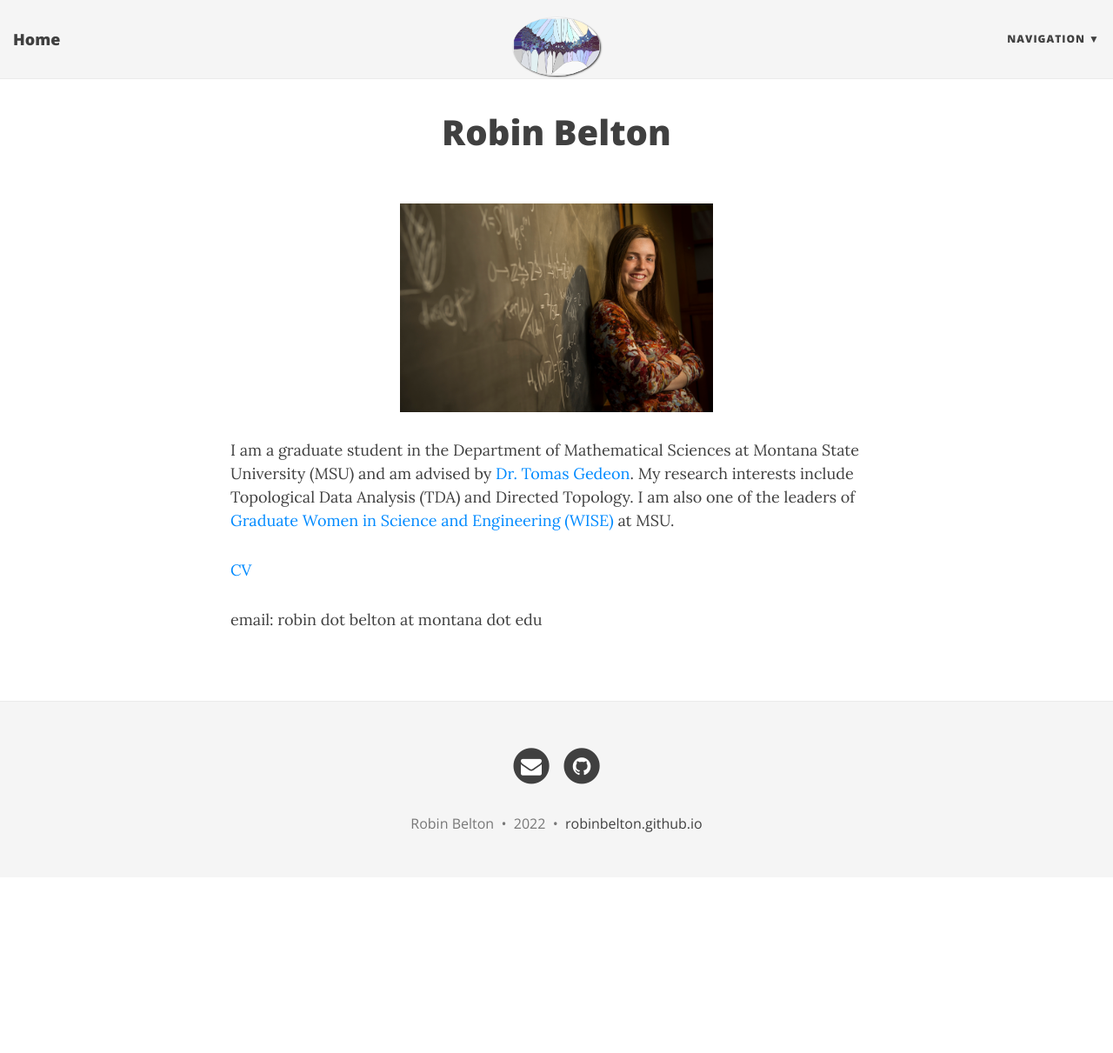
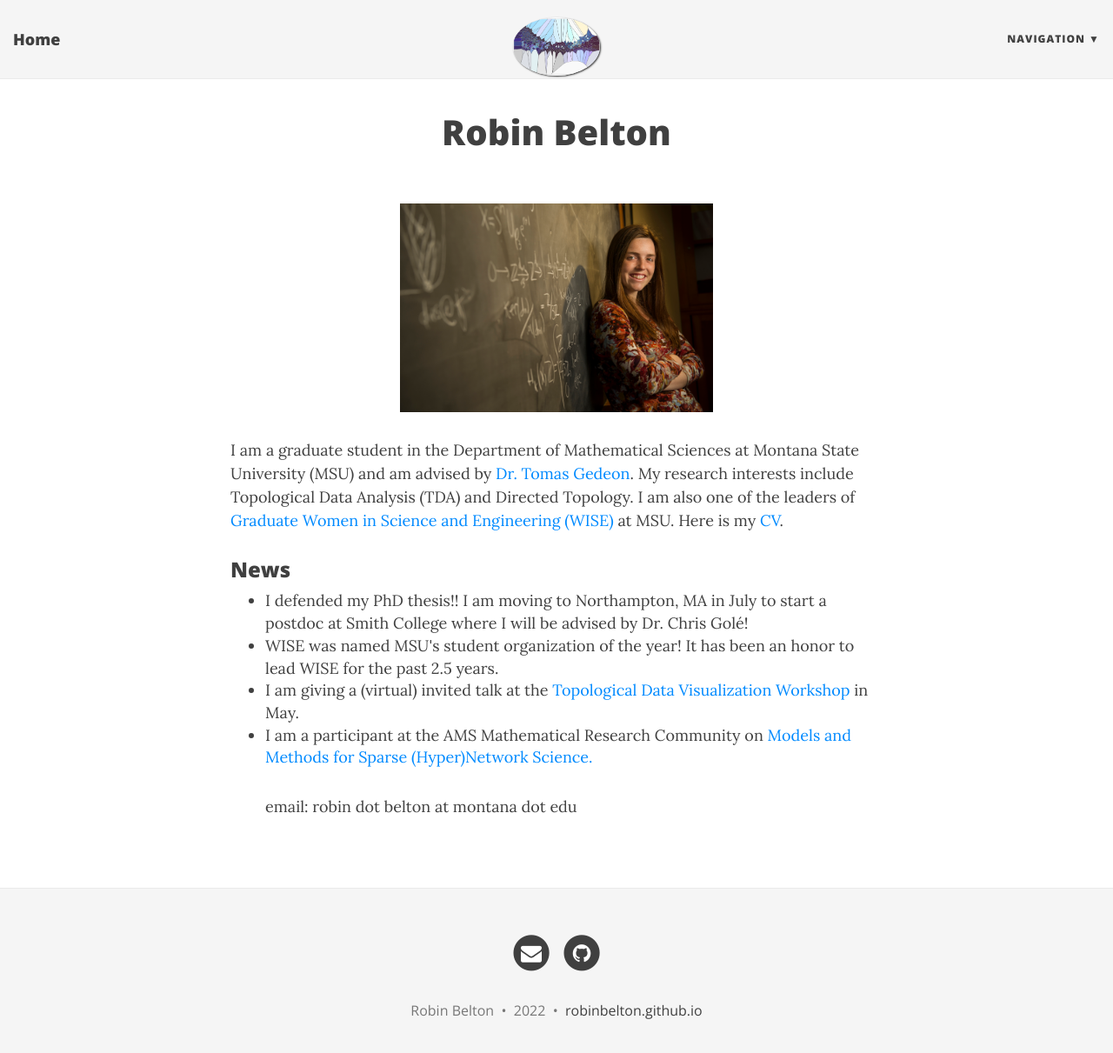
Before and after one commit to robinbelton/robinbelton.github.io, a Jekyll site: the page built from index.html, in a window 1280 px wide and 1224 px high. Shown: the top 1211 px of the window at 87% size. Built offline with Jekyll 4.4.1, drawn with Linux system fonts in a browser that asks for light colours; nearby versions of some CDN libraries; the list of posts is cut into pages by our own code.

Commit message:
Update website

```diff
--- a/index.html
+++ b/index.html
@@ -7,9 +7,16 @@ use-site-title: true
 
 <p style="text-align:center;"><img src="robin.jpg" width = "360" height = "240">
 
-<p>I am a graduate student in the Department of Mathematical Sciences at Montana State University (MSU) and am advised by <a href ="https://math.montana.edu/gedeon/"> Dr. Tomas Gedeon</a>. My research interests include Topological Data Analysis (TDA) and Directed Topology. I am also one of the leaders of <a href="https://www.montana.edu/wise/"> Graduate Women in Science and Engineering (WISE)</a> at MSU.
+<p>I am a graduate student in the Department of Mathematical Sciences at Montana State University (MSU) and am advised by <a href ="https://math.montana.edu/gedeon/"> Dr. Tomas Gedeon</a>. My research interests include Topological Data Analysis (TDA) and Directed Topology. I am also one of the leaders of <a href="https://www.montana.edu/wise/"> Graduate Women in Science and Engineering (WISE)</a> at MSU. Here is my <a href="http://robinbelton.github.io//BeltonCVwebsite.pdf">CV</a>.
 
-
-<p> <a href="http://robinbelton.github.io//BeltonCVwebsite.pdf">CV</a>
+<h3>News</h3>
+<ul>
+    <li> I defended my PhD thesis!! I am moving to Northampton, MA in July to start a postdoc at Smith College where I will be advised by Dr. Chris Gol&eacute;!
+    </li>
+    <li> WISE was named MSU's student organization of the year! It has been an honor to lead WISE for the past 2.5 years.
+    </li>
+    <li> I am giving a (virtual) invited talk at the <a href="https://homepage.divms.uiowa.edu/~idarcy/CONF/TDV.html">Topological Data Visualization Workshop</a> in May.
+    </li>
+    <li> I am a participant at the AMS Mathematical Research Community on <a href="https://www.ams.org/programs/research-communities/2022MRC-HyperNet">Models and Methods for Sparse (Hyper)Network Science.</a>
 
 <p> email: robin dot belton at montana dot edu
--- a/research.html
+++ b/research.html
@@ -6,7 +6,7 @@ use-site-title: true
 ---
 
 
-<p>I am an applied mathematician with a deep interest in interdisciplinary applications and data science using Topological Data Analysis (TDA) and Applied Topology. My work lies in the intersection of mathematics, data science, and computer science where I develop and mathematically formalize complex algorithms and then implement them. My current research focuses on constructions of weighted directed graphs for representing multivariate genomic time series data and directed Euclidean cubical complexes that model concurrent processes and multiparameter persistence modules. I have also worked on projects involving medical images, cancer studies, and reconstructing plane graphs from persistence diagrams. I envision my future research as expanding the ways we can study data and mathematical models using topological techniques.</p>
+<p>I am an applied mathematician with a deep interest in interdisciplinary applications and data science using Topological Data Analysis (TDA) and Applied Topology. My current research focuses on constructions of weighted directed graphs for representing multivariate genomic time series data and directed Euclidean cubical complexes that model concurrent processes. I have also worked on projects involving medical images, cancer studies, and reconstructing plane graphs from persistence diagrams. I envision my future research as expanding the ways we can study data and mathematical models using topological techniques.</p>
 
 <h3>Publications</h3>
 
```
